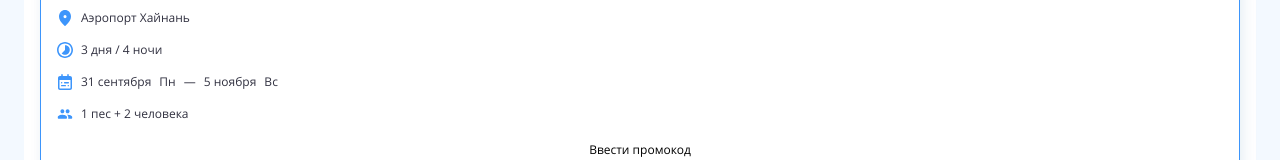
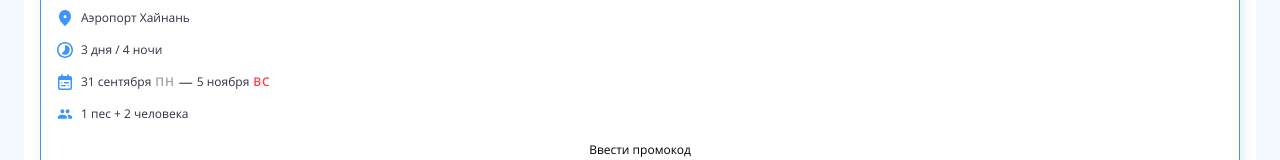
Before and after one commit to AleksandrRazhev/sletatru-testtask, a Next.js app in the folder test-task/: page / in a window 1280 px wide. Shown: the part 633-793 px from the top of the page. Built offline with nearby package versions, Linux system fonts and the light colour scheme.

Commit message:
calendar tior info fixed

```diff
--- a/test-task/src/components/StickyTourInfo/StickyTourInfo.module.scss
+++ b/test-task/src/components/StickyTourInfo/StickyTourInfo.module.scss
@@ -44,10 +44,37 @@
     gap: 8px;
   }
 
-  .listItem {
+  .listItem,
+  .calendar {
     padding: 4px 0;
     display: flex;
     gap: 8px;
     align-items: center;
   }
+
+  .calendar {
+    .calendarRow {
+      display: flex;
+      gap: 4px;
+
+      .dateFirst,
+      .dateLast {
+        font-weight: 600;
+        letter-spacing: 0.75px;
+        text-transform: uppercase;
+      }
+
+      .dateFirst {
+        color: $textDarkGrey;
+      }
+
+      .dateLast {
+        color: $accentRed;
+      }
+
+      .dash {
+        font-size: 14px;
+      }
+    }
+  }
 }
--- a/test-task/src/components/StickyTourInfo/StickyTourInfo.tsx
+++ b/test-task/src/components/StickyTourInfo/StickyTourInfo.tsx
@@ -25,13 +25,15 @@ export const StickyTourInfo: React.FC = (): JSX.Element => {
           <Clock />
           <span>3 дня / 4 ночи</span>
         </li>
-        <li className={style.listItem}>
+        <li className={style.calendar}>
           <Calendar />
-          <span>31 сентября</span>
-          <span>Пн</span>
-          <span>—</span>
-          <span>5 ноября</span>
-          <span>Вс</span>
+          <div className={style.calendarRow}>
+            <span>31 сентября</span>
+            <span className={style.dateFirst}>Пн</span>
+            <span className={style.dash}>—</span>
+            <span>5 ноября</span>
+            <span className={style.dateLast}>Вс</span>
+          </div>
         </li>
         <li className={style.listItem}>
           <Group />
--- a/test-task/src/styles/_variables.scss
+++ b/test-task/src/styles/_variables.scss
@@ -9,8 +9,10 @@ $bodyColor: #f3f9ff;
 $blue: #0078be;
 $gold: #f6a81c;
 $textBlack: #313140;
+$textDarkGrey: #a1a1a1;
 $lightBlue: #3d95fb;
 $yellow: #ffca00;
+$accentRed: #fb4242;
 
 $boxShadow1: 0px 2px 8px rgba(15, 85, 126, 0.04),
   4px 4px 16px rgba(18, 102, 152, 0.08);
```
